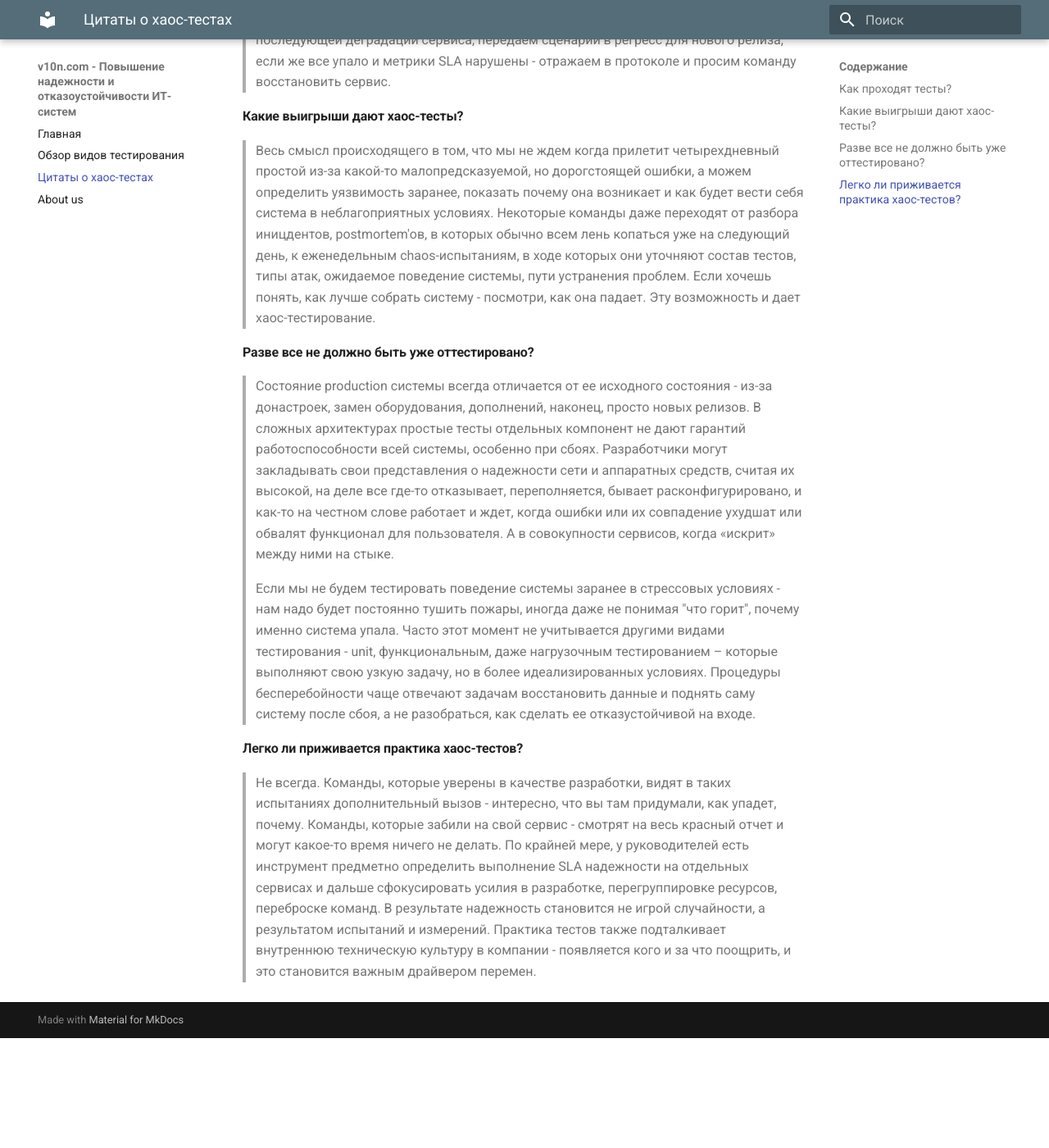
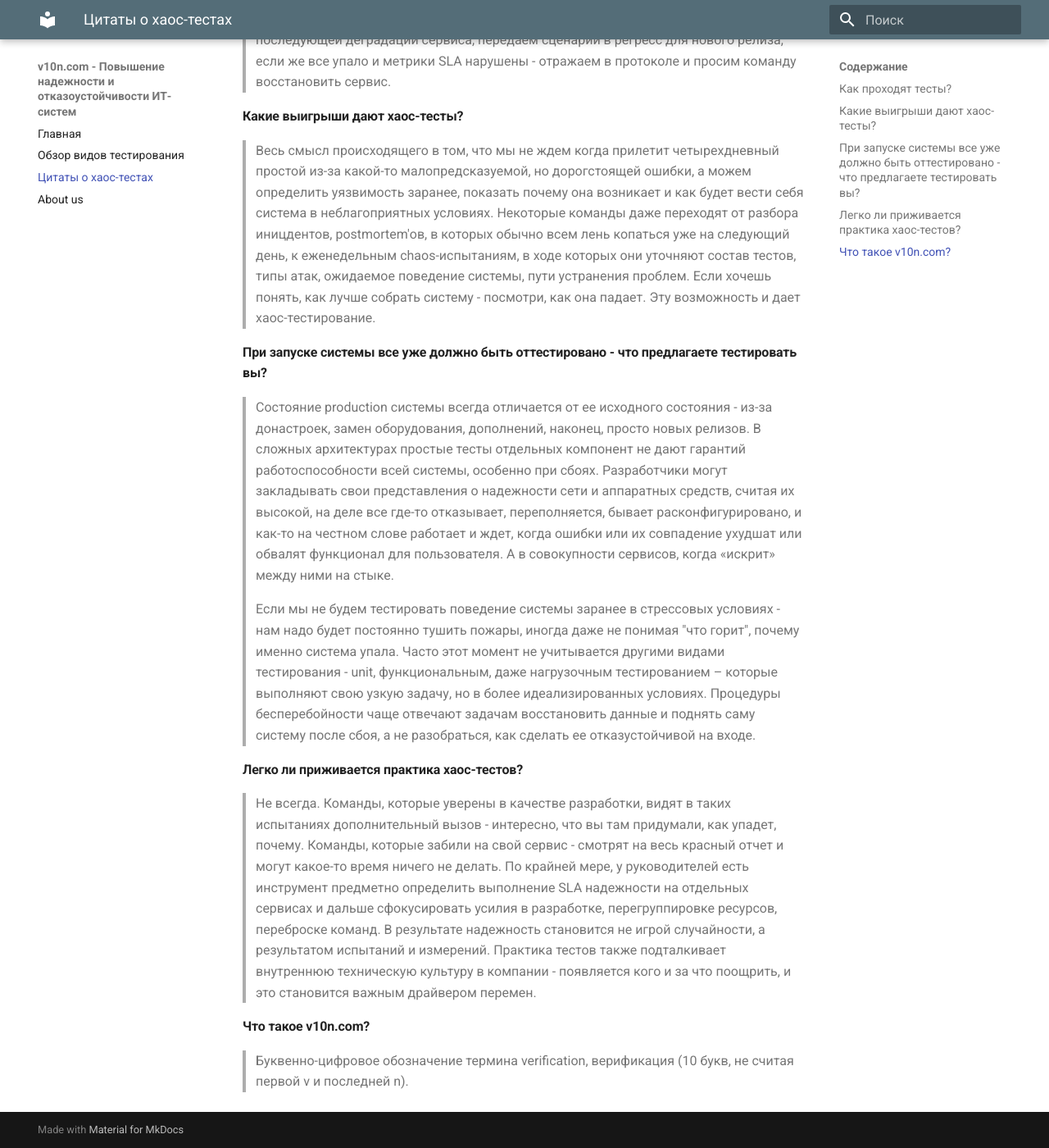
Before and after one commit to epogrebnyak/mkdocs-actionable, an MkDocs documentation site: the page built from docs/quotes.md, in a window 1280 px wide and 1400 px high, scrolled down 313 px. Shown: the whole window at 82% size. Built offline with MkDocs 1.6.1 and Material for MkDocs 9.7.7, drawn with Linux system fonts in a browser that asks for light colours; before the commit the page ends 1579 px from its top, so only the background shows below that.

Commit message:
Update quotes.md

```diff
--- a/docs/quotes.md
+++ b/docs/quotes.md
@@ -6,7 +6,7 @@
 
 > Весь смысл происходящего в том, что мы не ждем когда прилетит четырехдневный простой из-за какой-то малопредсказуемой, но дорогстоящей ошибки, а можем определить уязвимость заранее, показать почему она возникает и как будет вести себя система в неблагоприятных условиях. Некоторые команды даже переходят от разбора иницдентов, postmortem'ов, в которых обычно всем лень копаться уже на следующий день, к еженедельным chaos-испытаниям, в ходе которых они уточняют состав тестов, типы атак, ожидаемое поведение системы, пути устранения проблем. Если хочешь понять, как лучше собрать систему - посмотри, как она падает. Эту возможность и дает хаос-тестирование.
 
-#### Разве все не должно быть уже оттестировано?
+#### При запуске системы все уже должно быть оттестировано - что предлагаете тестировать вы?
 
 > Состояние production системы всегда отличается от ее исходного состояния - из-за донастроек, замен оборудования, дополнений, наконец, просто новых релизов. В сложных архитектурах простые тесты отдельных компонент не дают гарантий работоспособности всей системы, особенно при сбоях. Разработчики могут закладывать свои представления о надежности сети и аппаратных средств, считая их высокой, на деле все где-то отказывает, переполняется, бывает расконфигурировано, и как-то на честном слове работает и ждет, когда ошибки или их совпадение ухудшат или обвалят функционал для пользователя. А в совокупности сервисов, когда «искрит» между ними на стыке.
 
@@ -15,3 +15,7 @@
 #### Легко ли приживается практика хаос-тестов?
 
 > Не всегда. Команды, которые уверены в качестве разработки, видят в таких испытаниях дополнительный вызов - интересно, что вы там придумали, как упадет, почему. Команды, которые забили на свой сервис - смотрят на весь красный отчет и могут какое-то время ничего не делать. По крайней мере, у руководителей есть инструмент  предметно определить выполнение SLA надежности на отдельных сервисах и дальше сфокусировать усилия в разработке, перегруппировке ресурсов, переброске команд. В результате надежность становится не игрой случайности, а результатом испытаний и измерений. Практика тестов также подталкивает внутреннюю техническую культуру в компании - появляется кого и за что поощрить, и это становится важным драйвером перемен.
+
+#### Что такое v10n.com?
+
+> Буквенно-цифровое обозначение термина verification, верификация (10 букв, не считая первой v и последней n).
```
